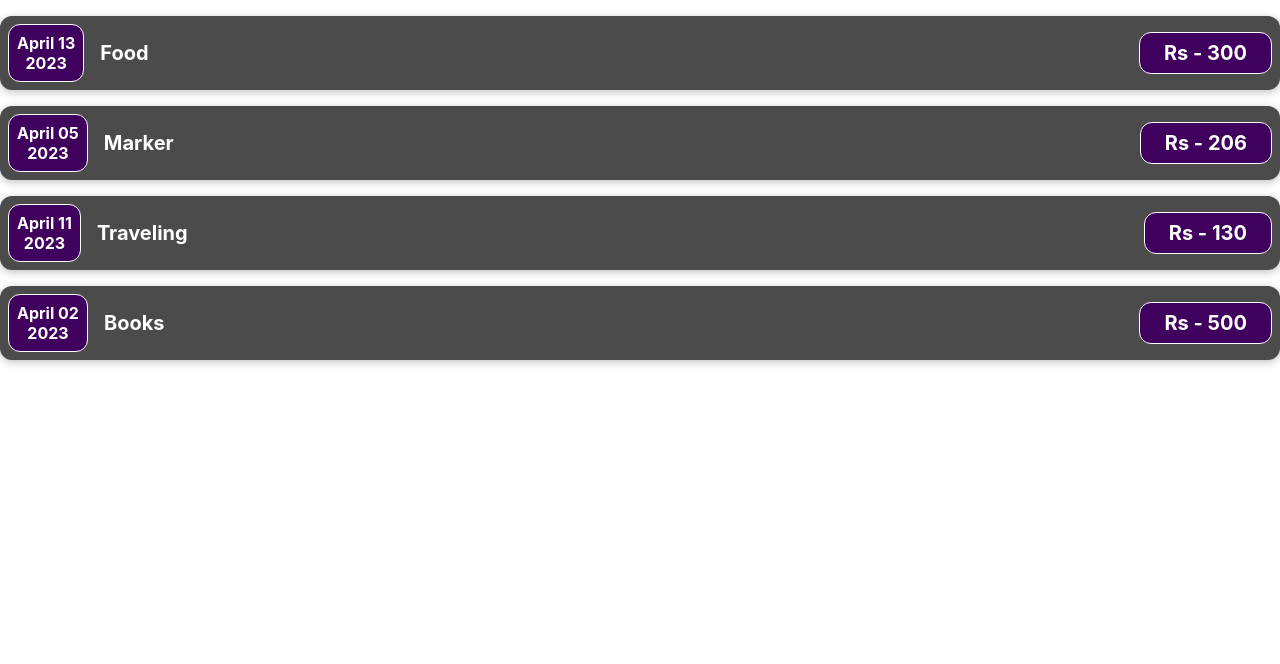
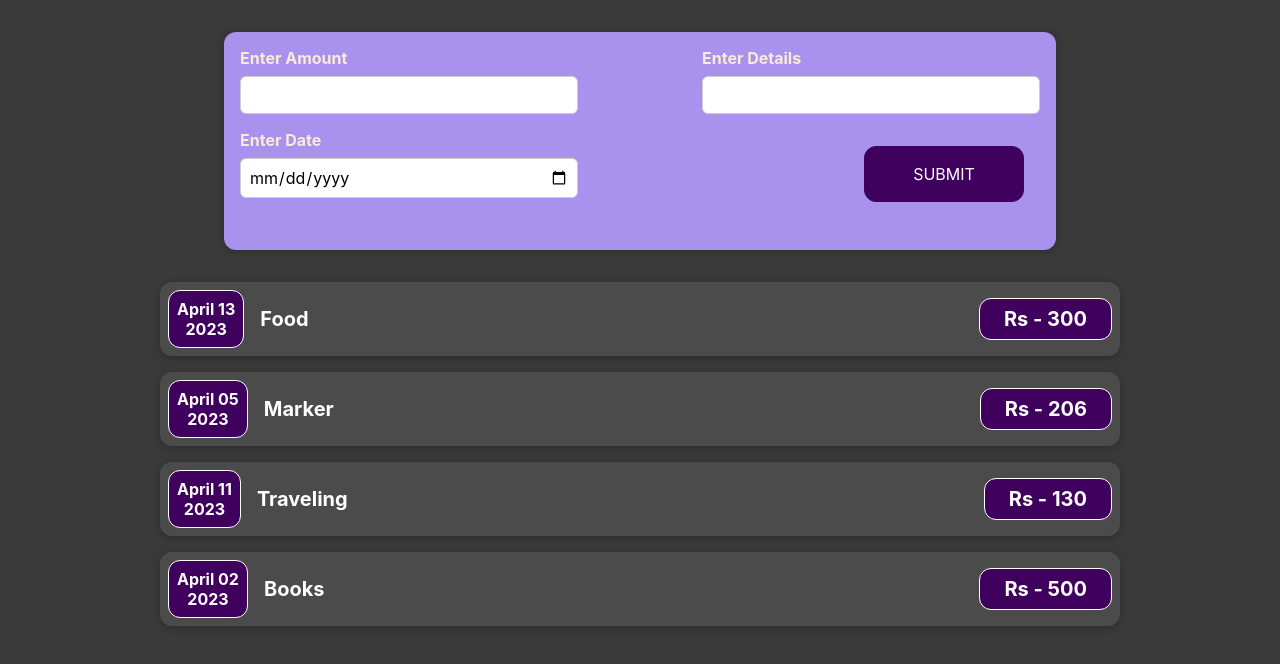
Before and after one commit to joysarkar18/react-expense-app, a React (Create React App) app: page / in a window 1280 px wide. Shown: the top 664 px of the page. Built offline with nearby package versions, Linux system fonts and the light colour scheme.

Commit message:
input ui updated

```diff
--- a/src/App.css
+++ b/src/App.css
@@ -1,7 +1,17 @@
 .App {
   text-align: center;
 }
+/* .appdiv{
+  margin-left: 10rem;
+  margin-right: 10rem;
+} */
 
+.expenses{
+  padding-left: 10rem;
+  padding-right: 10rem;
+
+
+}
 .App-logo {
   height: 40vmin;
   pointer-events: none;
--- a/src/App.js
+++ b/src/App.js
@@ -1,21 +1,41 @@
-import './App.css';
-import ExpenseItem from './componants/ExpenseItem';
+import "./App.css";
+import ExpenseItem from "./componants/ExpenseItem";
+import NewExpense from "./componants/expenseInput/NewExpense";
 
 function App() {
   const expenses = [
-    { date: new Date(2023 , 3 , 13) , name : "Food" , amount:300},
-    { date: new Date(2023 , 3 , 5) , name : "Marker" , amount:206},
-    { date: new Date(2023 , 3 , 11) , name : "Traveling" , amount:130},
-    { date: new Date(2023 , 3 , 2) , name : "Books" , amount:500},
-]
+    { date: new Date(2023, 3, 13), name: "Food", amount: 300 },
+    { date: new Date(2023, 3, 5), name: "Marker", amount: 206 },
+    { date: new Date(2023, 3, 11), name: "Traveling", amount: 130 },
+    { date: new Date(2023, 3, 2), name: "Books", amount: 500 },
+  ];
 
   return (
-   <div>
-    <ExpenseItem name={expenses[0].name} amount={expenses[0].amount} date={expenses[0].date}></ExpenseItem>
-    <ExpenseItem name={expenses[1].name} amount={expenses[1].amount} date={expenses[1].date}></ExpenseItem>
-    <ExpenseItem name={expenses[2].name} amount={expenses[2].amount} date={expenses[2].date}></ExpenseItem>
-    <ExpenseItem name={expenses[3].name} amount={expenses[3].amount} date={expenses[3].date}></ExpenseItem>
-   </div>
+    <div className="appdiv">
+      <NewExpense></NewExpense>
+      <div className="expenses">
+        <ExpenseItem
+          name={expenses[0].name}
+          amount={expenses[0].amount}
+          date={expenses[0].date}
+        ></ExpenseItem>
+        <ExpenseItem
+          name={expenses[1].name}
+          amount={expenses[1].amount}
+          date={expenses[1].date}
+        ></ExpenseItem>
+        <ExpenseItem
+          name={expenses[2].name}
+          amount={expenses[2].amount}
+          date={expenses[2].date}
+        ></ExpenseItem>
+        <ExpenseItem
+          name={expenses[3].name}
+          amount={expenses[3].amount}
+          date={expenses[3].date}
+        ></ExpenseItem>
+      </div>
+    </div>
   );
 }
 
--- a/src/componants/ExpenseItem.css
+++ b/src/componants/ExpenseItem.css
@@ -1,3 +1,8 @@
+body{
+  background-color: #3a3a3a;
+  /* margin-left: 15rem;
+  margin-right: 15rem; */
+}
 .expense-item {
   display: flex;
   justify-content: space-between;
@@ -49,6 +54,7 @@
 }
 
 @media (min-width: 480px) {
+
   .expense-item__description {
     flex-direction: row;
     align-items: center;
--- /dev/null
+++ b/src/componants/expenseInput/NewExpense.js
@@ -0,0 +1,40 @@
+import "./newExpense.css";
+const NewExpense = () => {
+    const onAmountChangeListener = (event)=>{
+        console.log(event.target.value)
+    }
+     const onDetailsChangeListener = (event) => {
+        console.log(event.target.value)
+     }
+     const onDateChangeListener = (event) => {
+        console.log(event.target.value)
+     }
+
+     const onSubmit = (event)=>{
+        event.preventDefault();
+     }
+  return (
+    <div className="new-expense" >
+      <form className="new-expense__controls">
+        <div className="new-expense__control">
+          <label>Enter Amount</label>
+          <input type="number" onChange={onAmountChangeListener} />
+        </div>
+        <div className="new-expense__control">
+          <label>Enter Details</label>
+          <input type="text" onChange={onDetailsChangeListener} />
+        </div>
+        <div className="new-expense__control">
+          <label>Enter Date</label>
+          <input type="date" onChange={onDateChangeListener} />
+        </div>
+
+        <button type="submit" onClick={onSubmit} >SUBMIT</button>
+
+
+      </form>
+    </div>
+  );
+};
+
+export default NewExpense;
--- /dev/null
+++ b/src/componants/expenseInput/newExpense.css
@@ -0,0 +1,71 @@
+.new-expense__controls {
+    display: flex;
+    justify-content: space-between;
+    flex-wrap: wrap;
+    gap: 1rem;
+    margin-bottom: 1rem;
+    text-align: left;
+    margin-bottom: 2rem;
+  }
+
+  .new-expense__control label {
+    font-weight: bold;
+    margin-bottom: 0.5rem;
+    display: block;
+    color: antiquewhite;
+  }
+
+  .new-expense__control input {
+    font: inherit;
+    padding: 0.5rem;
+    border-radius: 6px;
+    border: 1px solid #ccc;
+    width: 20rem;
+    max-width: 100%;
+  }
+
+  .new-expense__actions {
+    text-align: right;
+  }
+
+  .new-expense {
+    background-color: #a892ee;
+    padding: 1rem;
+    margin: 2rem auto;
+    width: 50rem;
+    max-width: 95%;
+    border-radius: 12px;
+    text-align: center;
+    box-shadow: 0 1px 8px rgba(0, 0, 0, 0.25);
+  }
+
+  .new-expense button {
+    font: inherit;
+    cursor: pointer;
+    height: 3.5rem;
+    margin-top: 1rem;
+    padding: 1rem 1rem;
+    width: 10rem;
+    border: 1px solid #40005d;
+    background-color: #40005d;
+    color: white;
+    border-radius: 12px;
+    margin-right: 1rem;
+  }
+
+  .new-expense button:hover,
+  .new-expense button:active {
+    background-color: #510674;
+    border-color: #510674;
+  }
+
+  .new-expense button.alternative {
+    color: #220131;
+    border-color: transparent;
+    background-color: transparent;
+  }
+
+  .new-expense button.alternative:hover,
+  .new-expense button.alternative:active {
+    background-color: #ddb3f8;
+  }
```
